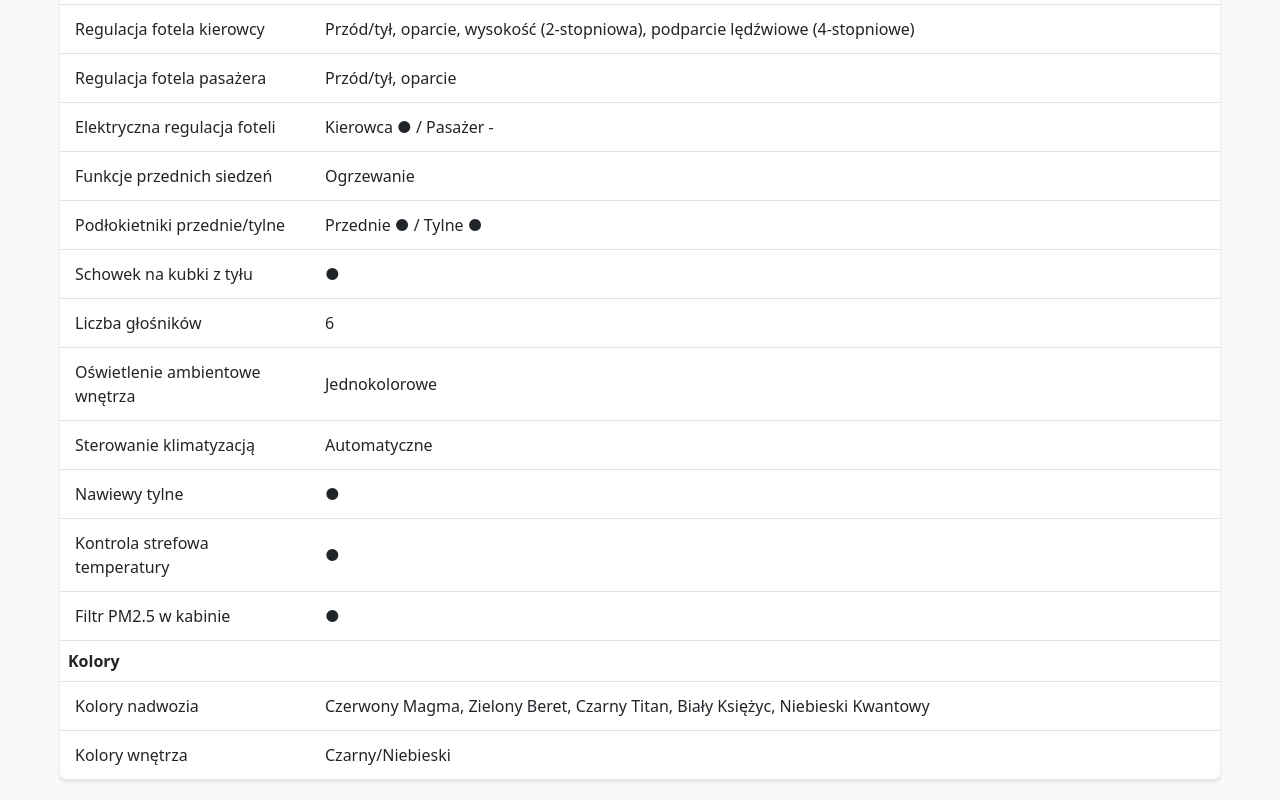
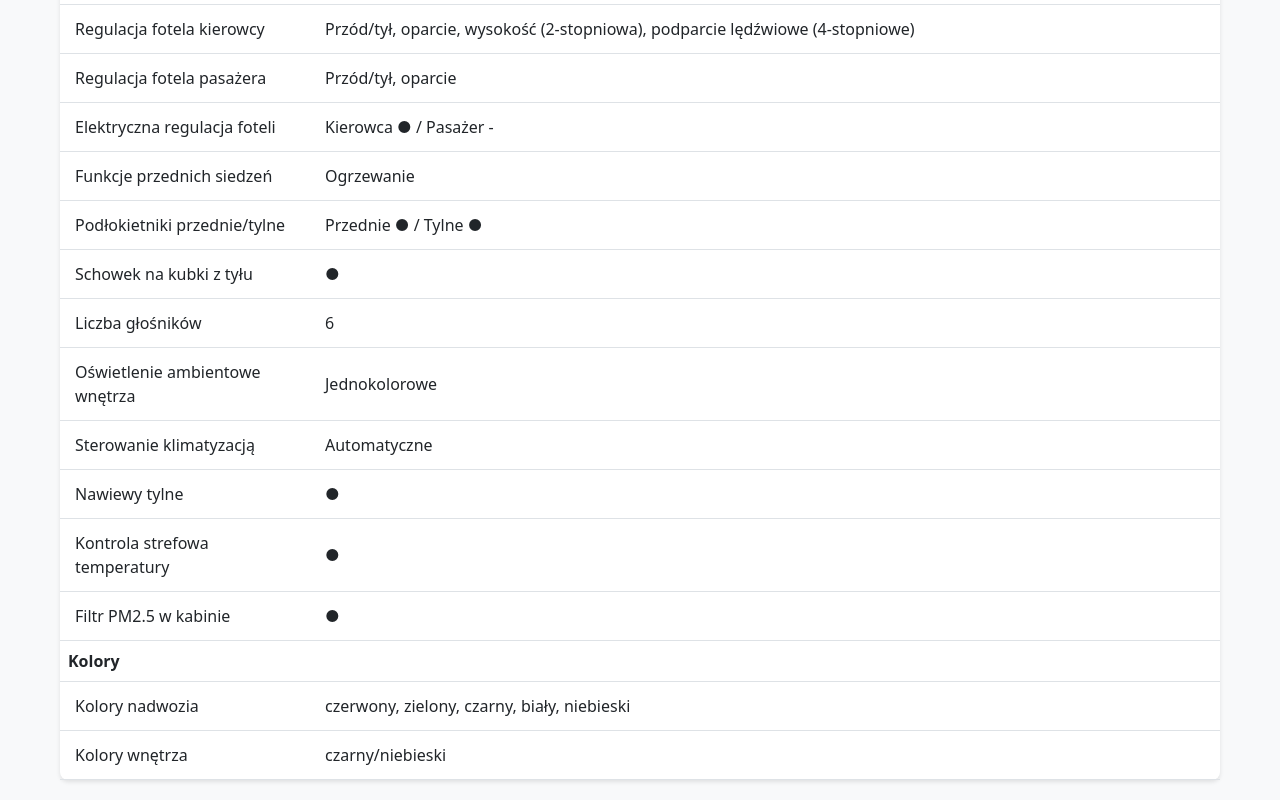
Before and after one commit to vermin86/car.github.io, a plain HTML site: page index.html in a window 1280 px wide. Shown: the part 6049-6849 px from the top of the page. Drawn offline with nearby package versions, Linux system fonts and the light colour scheme.

Commit message:
Update index.html

```diff
--- a/index.html
+++ b/index.html
@@ -332,13 +332,13 @@
           },
           Kolory: {
             "Kolory nadwozia": [
-              "Czerwony Magma",
-              "Zielony Beret",
-              "Czarny Titan",
-              "Biały Księżyc",
-              "Niebieski Kwantowy",
+              "czerwony",
+              "zielony",
+              "czarny",
+              "biały",
+              "niebieski",
             ],
-            "Kolory wnętrza": "Czarny/Niebieski",
+            "Kolory wnętrza": "czarny/niebieski",
           },
         };
 
```
